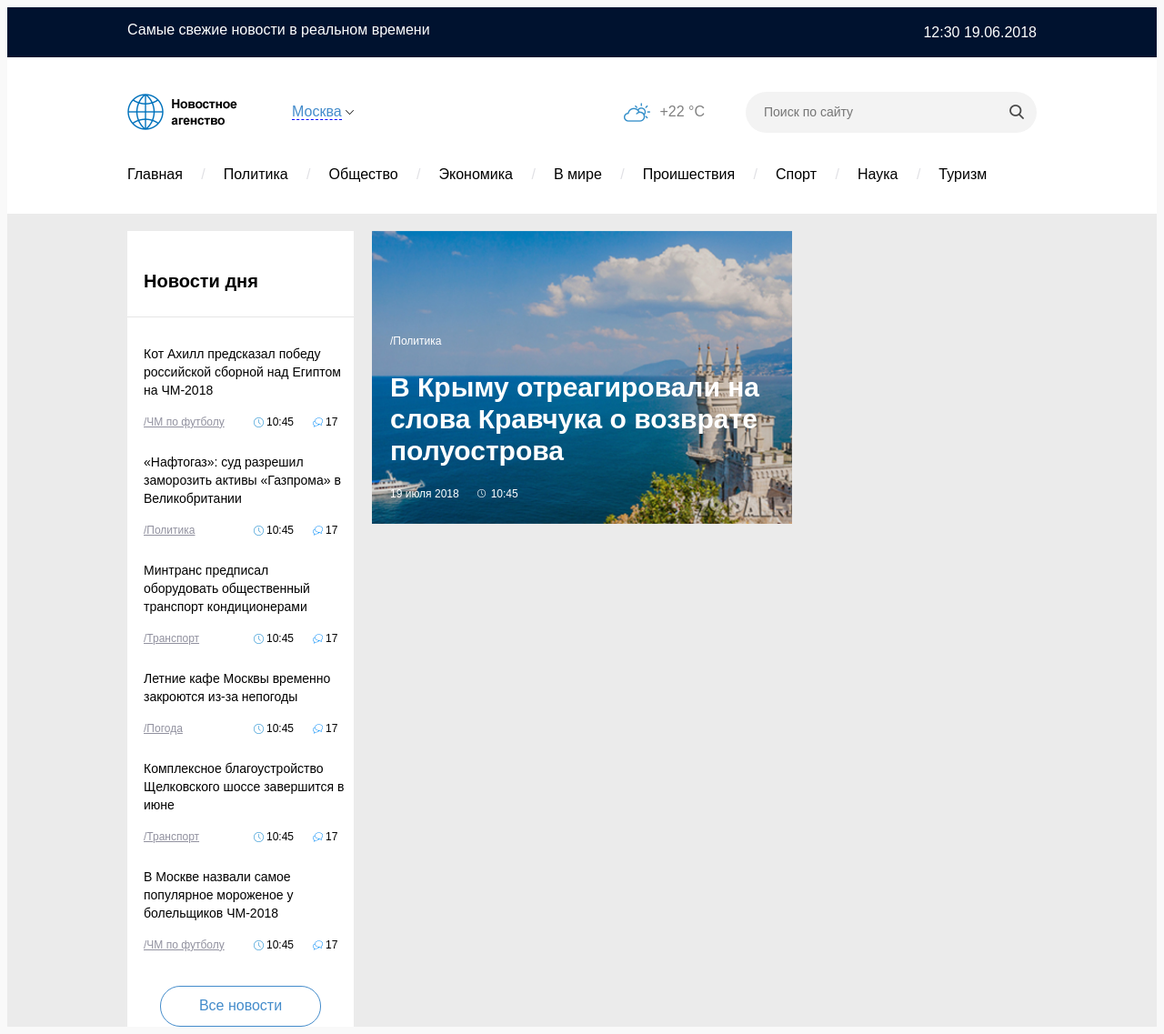
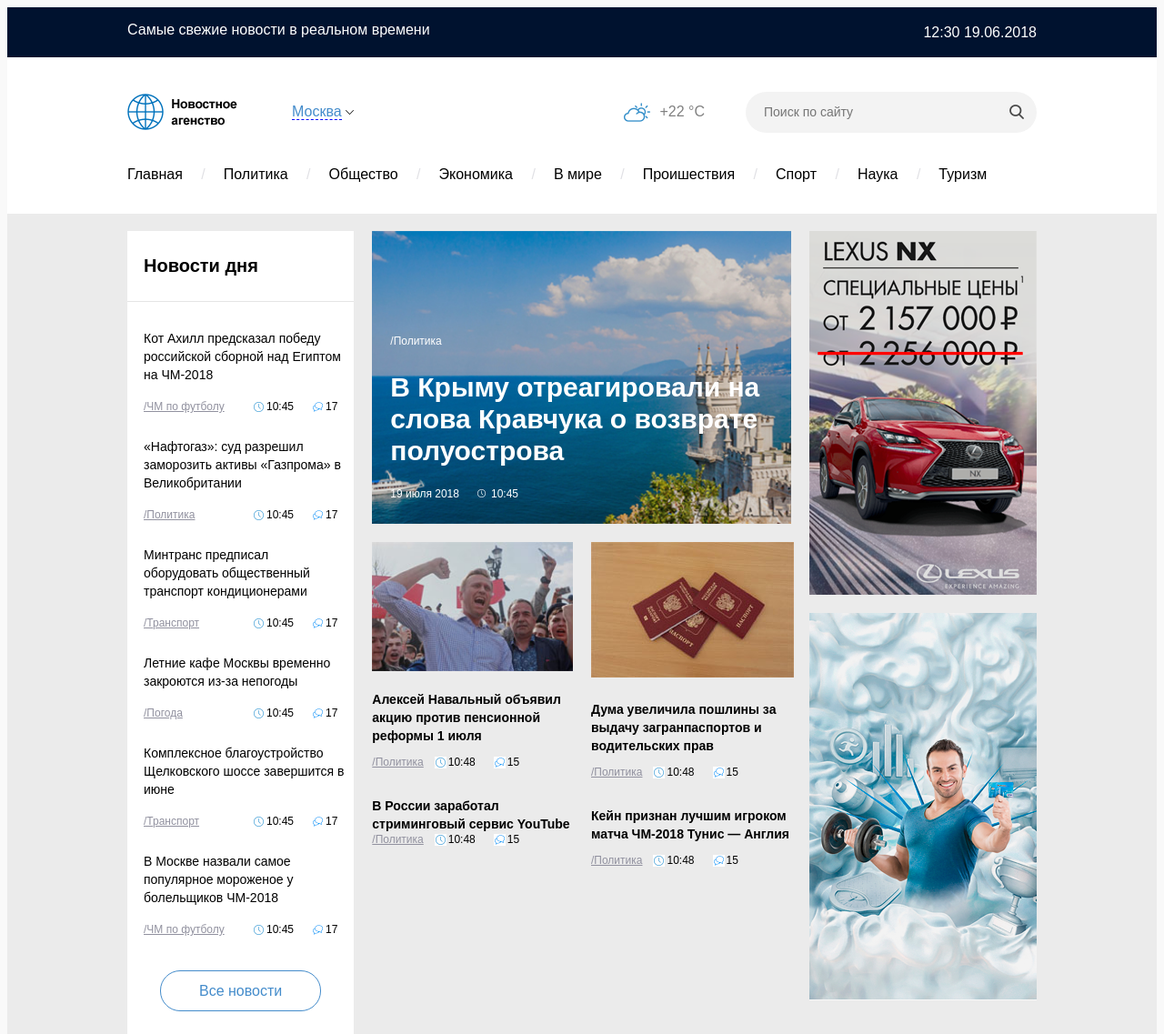
Before and after one commit to Dimarione/test_maket, a plain HTML site: page Projekt/index.html in a window 1280 px wide. Shown: the whole page at 91% size. Drawn offline with Linux system fonts and the light colour scheme.

Commit message:
commit from 25/11/19

```diff
--- a/Projekt/index.html
+++ b/Projekt/index.html
@@ -81,14 +81,14 @@
 <div class="main-content">
     <div class="container">
         <div class="sidebar-left"> <!--левая колонка-->
-            <h2>Новости дня</h2> <!--заголовок колонки-->
+            <h2 class="sidebar-left_title">Новости дня</h2> <!--заголовок колонки-->
 
             <div class="news-item">
-                <div class="news-item_text"> <!--новости-->
+                <h3 class="news-item_text"> <!--новости-->
                     Кот Ахилл предсказал
                     победу российской сборной
                     над Египтом на ЧМ-2018
-                </div>
+                </h3>
                 <div class="news-item-props">
                     <a class="news-item_link" href="#">/ЧМ по футболу</a>
                     <div class="news-time">10:45</div>
@@ -96,11 +96,11 @@
                 </div>
             </div>
             <div class="news-item">
-                <div class="news-item_text"> <!--новости-->
+                <h3 class="news-item_text"> <!--новости-->
                     «Нафтогаз»: суд разрешил
                     заморозить активы «Газпрома»
                     в Великобритании
-                </div>
+                </h3>
                 <div class="news-item-props">
                     <a class="news-item_link" href="#">/Политика</a>
                     <div class="news-time">10:45</div>
@@ -108,11 +108,11 @@
                 </div>
             </div>
             <div class="news-item">
-                <div class="news-item_text"> <!--новости-->
+                <h3 class="news-item_text"> <!--новости-->
                     Минтранс предписал
                     оборудовать общественный
                     транспорт кондиционерами
-                </div>
+                </h3>
                 <div class="news-item-props">
                     <a class="news-item_link" href="#">/Транспорт</a>
                     <div class="news-time">10:45</div>
@@ -120,11 +120,11 @@
                 </div>
             </div>
             <div class="news-item">
-                <div class="news-item_text"> <!--новости-->
+                <h3 class="news-item_text"> <!--новости-->
                     Летние кафе Москвы
                     временно закроются из-за
                     непогоды
-                </div>
+                </h3>
                 <div class="news-item-props">
                     <a class="news-item_link" href="#">/Погода</a>
                     <div class="news-time">10:45</div>
@@ -132,11 +132,11 @@
                 </div>
             </div>
             <div class="news-item">
-                <div class="news-item_text"> <!--новости-->
+                <h3 class="news-item_text"> <!--новости-->
                     Комплексное благоустройство
                     Щелковского шоссе завершится
                     в июне
-                </div>
+                </h3>
                 <div class="news-item-props">
                     <a class="news-item_link" href="#">/Транспорт</a>
                     <div class="news-time">10:45</div>
@@ -144,11 +144,11 @@
                 </div>
             </div>
             <div class="news-item">
-                <div class="news-item_text"> <!--новости-->
+                <h3 class="news-item_text"> <!--новости-->
                     В Москве назвали самое
                     популярное мороженое
                     у болельщиков ЧМ-2018
-                </div>
+                </h3>
                 <div class="news-item-props">
                     <a class="news-item_link" href="#">/ЧМ по футболу</a>
                     <div class="news-time">10:45</div>
@@ -159,23 +159,84 @@
                 Все новости
             </div>
         </div>
+        <!--main-content-->
         <div class="content">
-            <div class="content-main-news_item">
-                <div class="gradient"></div>
+            <!--центральный блок новостей-->
+            <div class="main-content-news_item">
+                <div class="main-content-gradient"></div>
                 <div class="main-news_props-1">/Политика</div>
-                <div class="main-news_text">
+                <h1 class="main-news_text">
                     В Крыму отреагировали
                     на слова Кравчука
                     о возврате полуострова
-                </div>
+                </h1>
                 <div class="main-news_props-2">
                     <div class="main-news-date">19 июля 2018</div>
                     <div class="main-news-time">10:45</div>
                 </div>
             </div>
-            <div class="content-news-item"></div>
+            <!--новости-->
+            <div class="content-news-item">
+                <div class="content-news_img-1">
+                    <img src="img/news-img-1.jpg" alt="#">
+                </div>
+                <h2 class="content-news_text">
+                    Алексей Навальный объявил
+                    акцию против пенсионной
+                    реформы 1 июля
+                </h2>
+                <div class="content-news-props">
+                    <div class="content-news-props_link">/Политика</div>
+                    <div class="content-news-props_time">10:48</div>
+                    <div class="content-news-props_comments-count">15</div>
+                </div>
+            </div>
+            <div class="content-news-item">
+                <div class="content-news_img-2">
+                    <img src="img/news-img-2.jpg" alt="">
+                </div>
+                <h2 class="content-news_text">
+                    Дума увеличила пошлины
+                    за выдачу загранпаспортов
+                    и водительских прав
+                </h2>
+                <div class="content-news-props">
+                    <div class="content-news-props_link">/Политика</div>
+                    <div class="content-news-props_time">10:48</div>
+                    <div class="content-news-props_comments-count">15</div>
+                </div>
+            </div>
+            <div class="content-news-item">
+                <div class="content-news_img-3"></div>
+                <div class="content-news_text">
+                    В России заработал
+                    стриминговый сервис
+                    YouTube
+                </div>
+                <div class="content-news-props">
+                    <div class="content-news-props_link">/Политика</div>
+                    <div class="content-news-props_time">10:48</div>
+                    <div class="content-news-props_comments-count">15</div>
+                </div>
+            </div>
+            <div class="content-news-item">
+                <div class="content-news_img-4"></div>
+                <h2 class="content-news_text">
+                    Кейн признан лучшим
+                    игроком матча ЧМ-2018
+                    Тунис — Англия
+                </h2>
+                <div class="content-news-props">
+                    <div class="content-news-props_link">/Политика</div>
+                    <div class="content-news-props_time">10:48</div>
+                    <div class="content-news-props_comments-count">15</div>
+                </div>
+            </div>
         </div>
-        <div class="sidebar-right"></div>
+        <div class="sidebar-right">
+            <div class="banner-1"></div>
+            <div class="banner-2"></div>
+        </div>
     </div>
 </div>
 </body>
--- a/Projekt/style.css
+++ b/Projekt/style.css
@@ -11,6 +11,8 @@ body {
     background: #f9f9f9;
 }
 
+/*header*/
+
 .header {
     background: #ffffff;
 }
@@ -18,7 +20,7 @@ body {
 .container {
     margin: 0 auto;
     padding: 0;
-    max-width: 1000px;
+    width: 1000px;
     font-family: Arial;
     display: flex;
 
@@ -45,10 +47,6 @@ body {
 
 .black-bar_data-time {
     margin: auto 0;
-}
-
-.header {
-    /*outline: 1px solid green;*/
 }
 
 .header-container {
@@ -139,7 +137,6 @@ body {
     background: url("img/search-icon.png") no-repeat;
     background-position: center;
     border-radius: 30px;
-
 }
 
 /*/////////////////*/
@@ -158,6 +155,7 @@ body {
     /*outline: 1px solid green;*/
 }
 
+/*navigation*/
 
 .navigation-menu {
     margin: 0;
@@ -189,19 +187,24 @@ body {
     font-size: 16px;
 }
 
+/*content*/
+
 .main-content {
     padding-top: 19px;
 }
 
+/*left sidebar*/
+
 .sidebar-left {
     background: #ffffff;
-    width: 249px;
+    width: 250px;
 }
 
-h2 {
+.sidebar-left_title {
     font-size: 20px;
     border-bottom: 1px solid #e5e5e5;
     padding: 27px 0 27px 18px;
+    margin: 0;
     margin-bottom: 30px;
 }
 
@@ -215,6 +218,7 @@ h2 {
     margin-bottom: 18px;
     line-height: 20px;
     padding-right: 10px;
+    font-weight: normal;
 }
 
 .news-item-props {
@@ -252,22 +256,53 @@ h2 {
     border: 1px solid #448ccb;
     color: #448ccb;
     border-radius: 22px;
+    margin-bottom: 25px;
 }
 
-.content {
-    width: 462px;
+
+
+.sidebar-right {
+    display: flex;
+    flex-direction: column;
+    justify-content: flex-start;
+    width: 250px;
+    /*outline: 1px solid black;*/
 }
 
-.content-main-news_item {
+.banner-1 {
+    height: 400px;
+    width: 250px;
+    background: url("img/banner-1.png") no-repeat;
+    background-size: cover;
+    margin-bottom: 20px;
+}
+
+.banner-2 {
+    height: 426px;
+    width: 250px;
+    background: url("img/banner-2.png");
+}
+
+/*main-content*/
+
+.content {
+    display: flex;
+    justify-content: space-between;
+    flex-wrap: wrap;
+    width: 462px;
     margin: 0 20px;
+}
+
+.main-content-news_item {
     position: relative;
-    width: 462px;
+    width: 100%;
     height: 322px;
     padding-left: 20px;
     padding-top: 114px;
     background: url("img/image-1.jpg") no-repeat center,
-                linear-gradient(to bottom, white, black 60%);
+    linear-gradient(to bottom, white, black 60%);
     background-size: cover;
+    margin-bottom: 20px;
 }
 
 .main-news_text {
@@ -298,6 +333,54 @@ h2 {
     background: url("img/clock.png") no-repeat 0 2px;
 }
 
-.sidebar-right {
-    width: ;
+.content-news-item {
+    /*outline: 1px solid black;*/
+    height: 250px;
+    width: 220px;
+    margin-bottom: 20px;
 }
+
+.content-news-item img {
+    /*width: 100%;*/
+    height: 100%;
+}
+
+.content-news_img-1 {
+    height: 142px;
+    width: 221px;
+    overflow: hidden;
+
+}
+
+.content-news_text {
+    font-size: 14px;
+    font-weight: bold;
+    line-height: 1.43;
+    padding-top: 9px;
+    /*margin-bottom: 17px;*/
+}
+
+.content-news-props {
+    display: flex;
+    justify-content: flex-start;
+    font-size: 12px;
+}
+
+.content-news-props_link {
+    color: #91919f;
+    text-decoration: underline;
+}
+
+
+.content-news-props_time {
+    vertical-align: center;
+    margin-left: 12px;
+    padding-left: 15px;
+    background: url("img/icon-time.png") no-repeat 0 1px;
+}
+
+.content-news-props_comments-count {
+    margin-left: 20px;
+    padding-left: 15px;
+    background: url("img/icon-comments.png") no-repeat 0 1px;
+}
```
